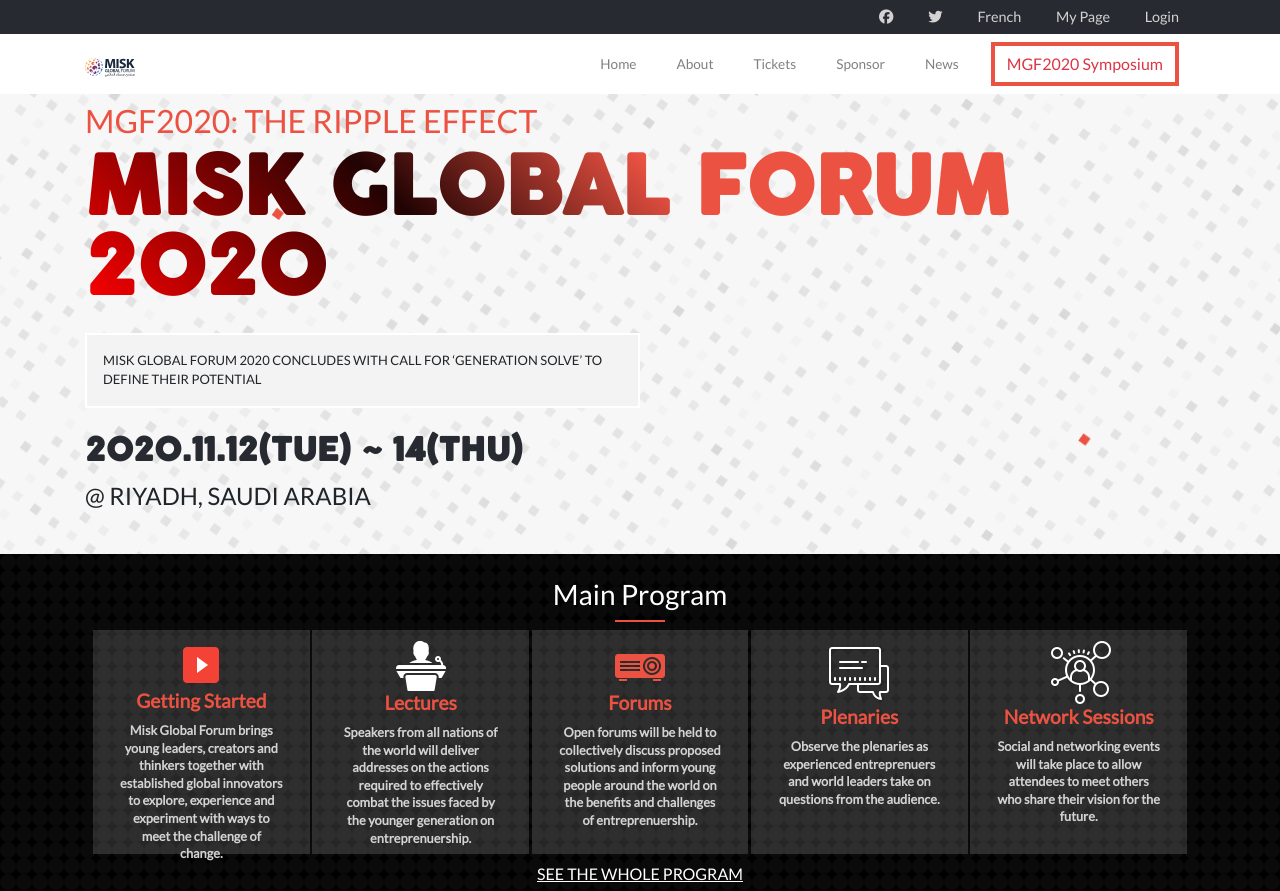
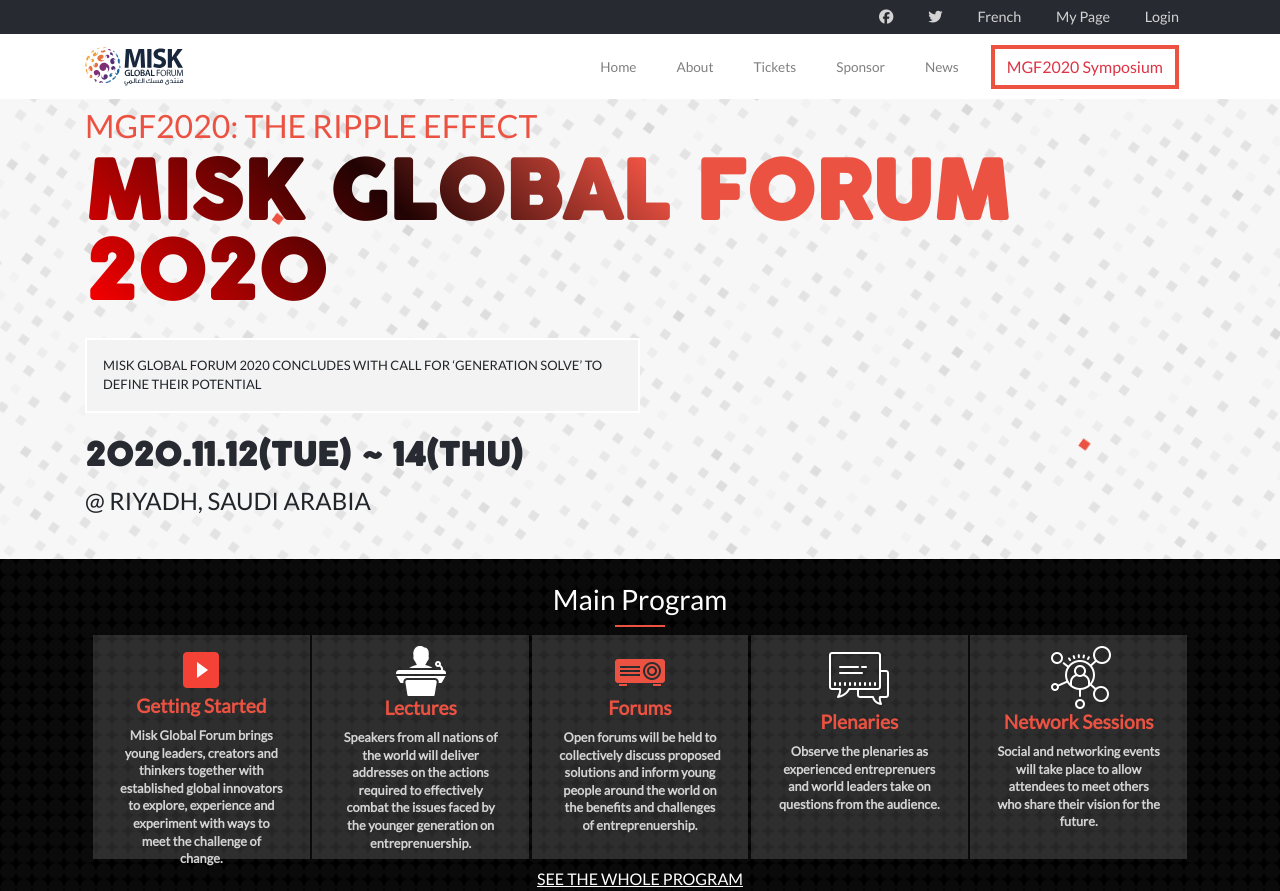
Before and after one commit to udberg/MGF-Conference-Page, a plain HTML site: page index.html in a window 1280 px wide. Shown: the top 891 px of the page. Drawn offline with nearby package versions, Linux system fonts and the light colour scheme; a web font is replaced by a local one.

Commit message:
fix css for best practices and make logo more visible

```diff
--- a/assets/css/main.css
+++ b/assets/css/main.css
@@ -54,7 +54,7 @@
 
 .main-nav-container {
   margin-top: 0;
-  background: #fff !important;
+  background: #fff /*!important*/;
 }
 
 .n-a-link {
@@ -62,7 +62,7 @@
 }
 
 .n-a-link:hover {
-  color: var(--textColor) !important;
+  color: var(--textColor) /*!important;*/
 }
 
 .my-button {
--- a/index.html
+++ b/index.html
@@ -67,7 +67,6 @@
               <a class="navbar-brand mr-auto" href="#">
                 <img
                   src="assets/img/logo.svg"
-                  class="img-fluid w-50"
                   alt="company-logo"
                 />
               </a>
```
